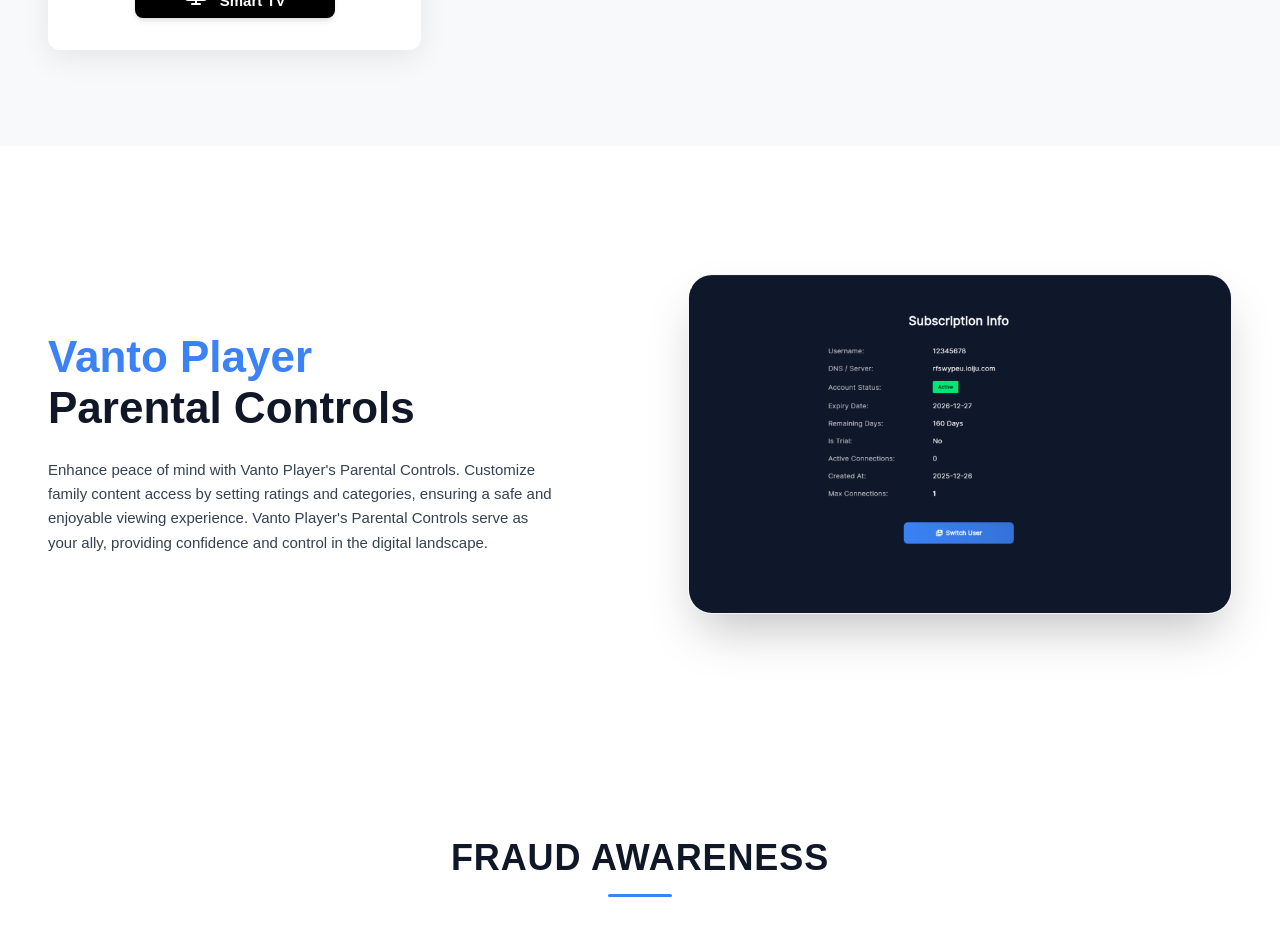
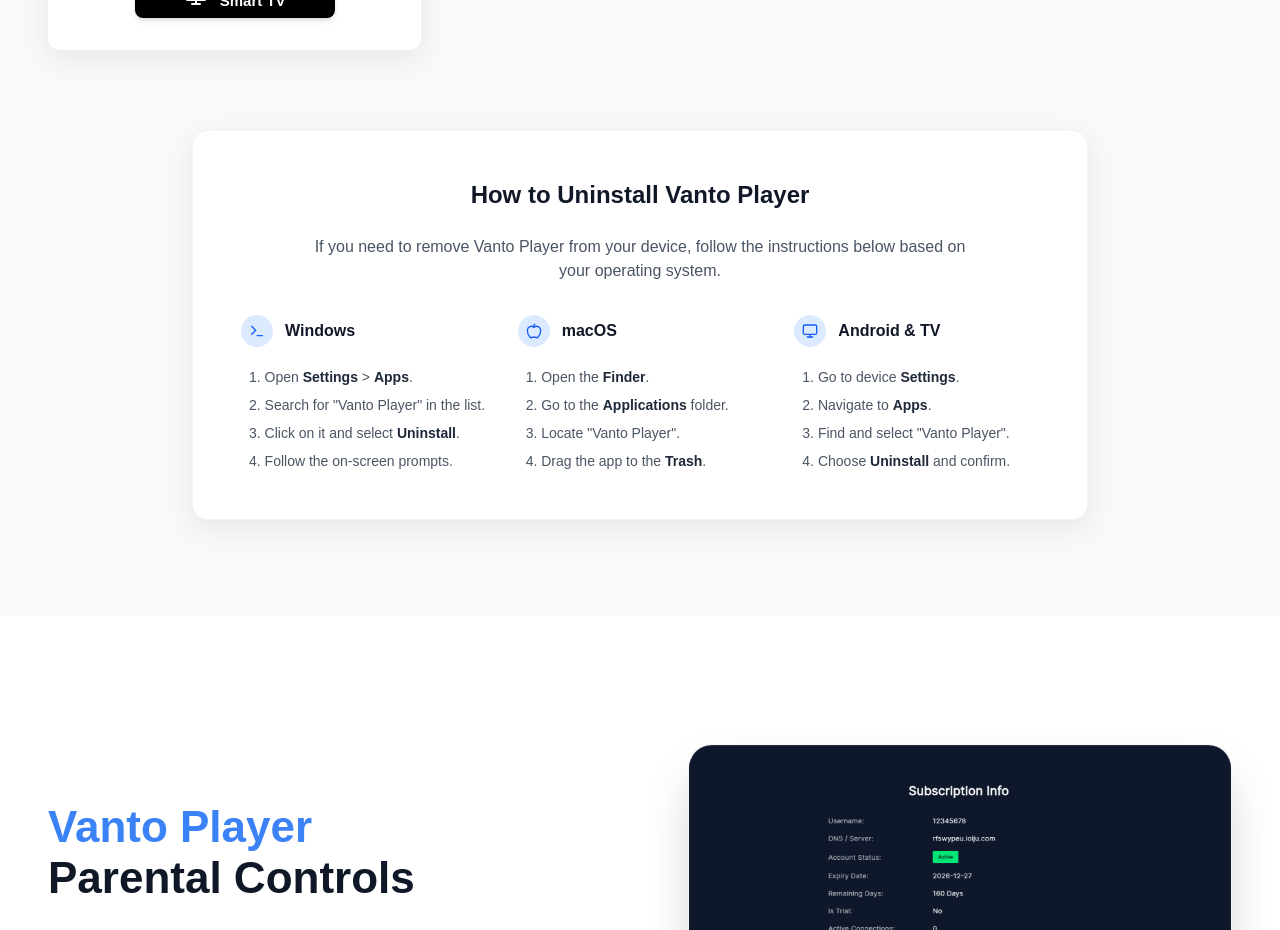
Before and after one commit to hassanaitoundjar/vanto-player-site, a Next.js app: page / in a window 1280 px wide. Shown: the part 5120-6050 px from the top of the page. Built offline with nearby package versions, Linux system fonts and the light colour scheme.

Commit message:
feat: add uninstall instructions to download page for AdSense compliance

```diff
--- a/app/download/page.tsx
+++ b/app/download/page.tsx
@@ -1,4 +1,3 @@
-import type { Metadata } from 'next';
 import DownloadSection from '@/components/sections/Download';
 import CompatibleDevices from '@/components/sections/CompatibleDevices';
 import FAQSection from '@/components/sections/FAQ';
--- a/components/sections/Download.tsx
+++ b/components/sections/Download.tsx
@@ -364,6 +364,65 @@
           </div>
 
         </div>
+
+        {/* Uninstall Instructions */}
+        <div className="mt-20 max-w-4xl mx-auto bg-white rounded-2xl shadow-[0_8px_30px_rgb(0,0,0,0.08)] p-8 md:p-12 border border-gray-100">
+          <h3 className="text-xl md:text-2xl font-bold text-gray-900 mb-6 text-center">How to Uninstall Vanto Player</h3>
+          <p className="text-gray-600 mb-8 text-center max-w-2xl mx-auto text-sm md:text-base">
+            If you need to remove Vanto Player from your device, follow the instructions below based on your operating system.
+          </p>
+
+          <div className="grid grid-cols-1 md:grid-cols-3 gap-8">
+            {/* Windows */}
+            <div className="flex flex-col gap-3">
+              <div className="flex items-center gap-3 mb-2">
+                <div className="w-8 h-8 rounded-full bg-blue-100 flex items-center justify-center">
+                  <Terminal className="w-4 h-4 text-blue-600" aria-hidden="true" />
+                </div>
+                <h4 className="font-bold text-gray-900">Windows</h4>
+              </div>
+              <ol className="text-sm text-gray-600 space-y-2 list-decimal list-inside ml-2">
+                <li>Open <strong className="text-gray-800">Settings</strong> {'>'} <strong className="text-gray-800">Apps</strong>.</li>
+                <li>Search for &quot;Vanto Player&quot; in the list.</li>
+                <li>Click on it and select <strong className="text-gray-800">Uninstall</strong>.</li>
+                <li>Follow the on-screen prompts.</li>
+              </ol>
+            </div>
+
+            {/* Mac */}
+            <div className="flex flex-col gap-3">
+              <div className="flex items-center gap-3 mb-2">
+                <div className="w-8 h-8 rounded-full bg-blue-100 flex items-center justify-center">
+                  <Apple className="w-4 h-4 text-blue-600" aria-hidden="true" />
+                </div>
+                <h4 className="font-bold text-gray-900">macOS</h4>
+              </div>
+              <ol className="text-sm text-gray-600 space-y-2 list-decimal list-inside ml-2">
+                <li>Open the <strong className="text-gray-800">Finder</strong>.</li>
+                <li>Go to the <strong className="text-gray-800">Applications</strong> folder.</li>
+                <li>Locate &quot;Vanto Player&quot;.</li>
+                <li>Drag the app to the <strong className="text-gray-800">Trash</strong>.</li>
+              </ol>
+            </div>
+
+            {/* Android / Smart TV */}
+            <div className="flex flex-col gap-3">
+              <div className="flex items-center gap-3 mb-2">
+                <div className="w-8 h-8 rounded-full bg-blue-100 flex items-center justify-center">
+                  <Monitor className="w-4 h-4 text-blue-600" aria-hidden="true" />
+                </div>
+                <h4 className="font-bold text-gray-900">Android & TV</h4>
+              </div>
+              <ol className="text-sm text-gray-600 space-y-2 list-decimal list-inside ml-2">
+                <li>Go to device <strong className="text-gray-800">Settings</strong>.</li>
+                <li>Navigate to <strong className="text-gray-800">Apps</strong>.</li>
+                <li>Find and select &quot;Vanto Player&quot;.</li>
+                <li>Choose <strong className="text-gray-800">Uninstall</strong> and confirm.</li>
+              </ol>
+            </div>
+          </div>
+        </div>
+
       </div>
     </section>
   );
```
